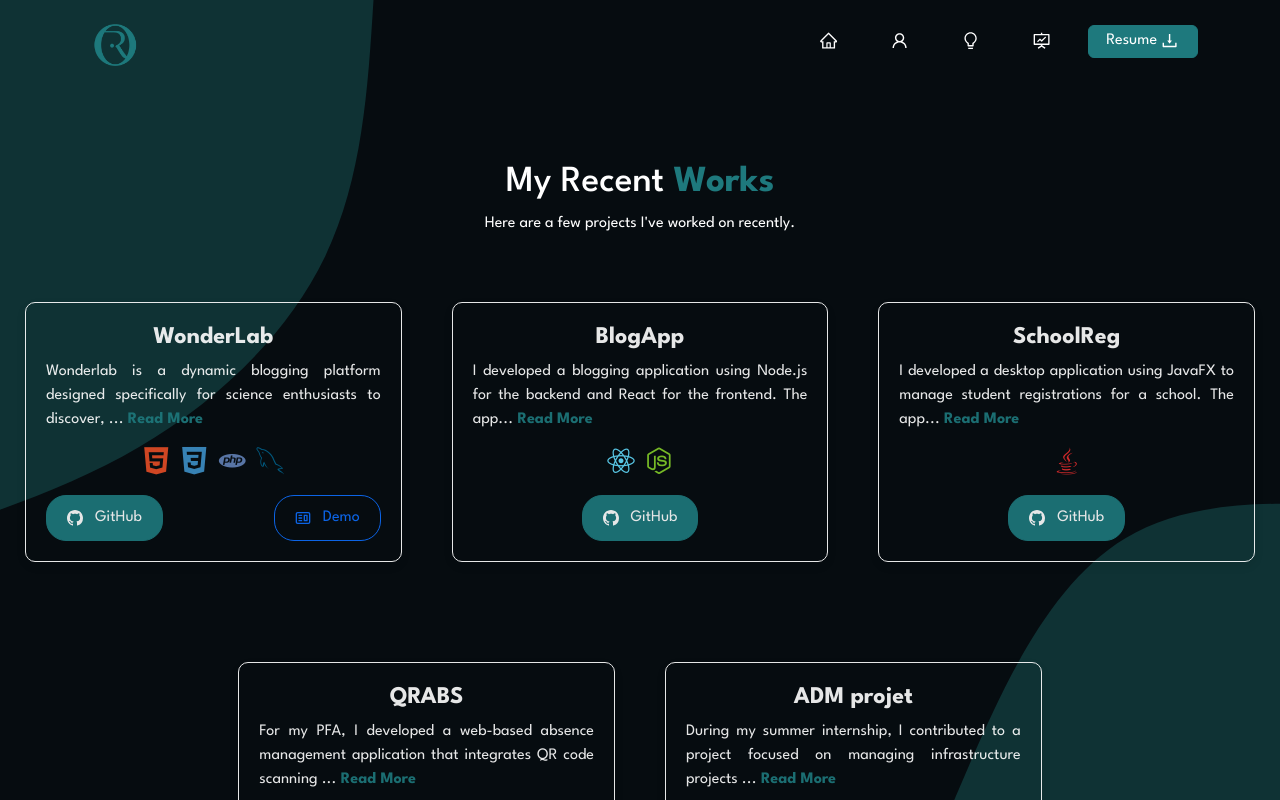
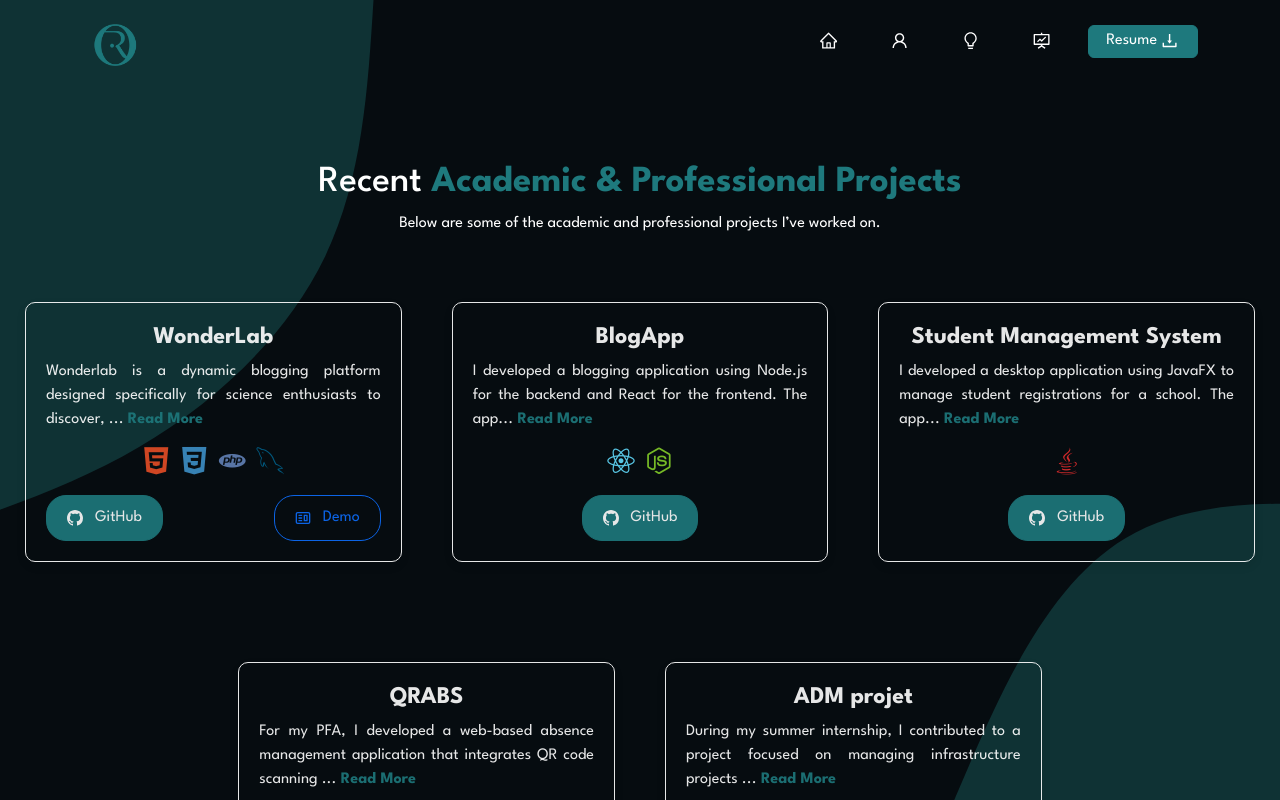
Before and after one commit to OussamaRemli/portfolio, a React (Create React App) app: page /project in a window 1280 px wide. Shown: the top 800 px of the page. Built offline with nearby package versions, Linux system fonts and the light colour scheme.

Commit message:
i update

```diff
--- a/src/components/Projects/Projects.js
+++ b/src/components/Projects/Projects.js
@@ -7,7 +7,7 @@ import project2 from "../../Assets/Projects/projet2.png";
 import project3 from "../../Assets/Projects/projet3.png";
 import project4 from "../../Assets/Projects/projet4.png";
 import project5 from "../../Assets/Projects/projet5.png";
-import adm1 from "../../Assets/Projects/ADM (1).png"
+import adm1 from "../../Assets/Projects/ADM (1).png";
 import adm2 from "../../Assets/Projects/ADM (2).png";
 import adm3 from "../../Assets/Projects/ADM (3).png";
 import adm4 from "../../Assets/Projects/ADM (4).png";
@@ -47,10 +47,12 @@ function Projects() {
     >
       <Container fluid>
         <motion.h1 className="project-heading" variants={headingVariants}>
-          My Recent <strong className="purple">Works</strong>
+          Recent{" "}
+          <strong className="purple">Academic & Professional Projects</strong>
         </motion.h1>
         <motion.p style={{ color: "white" }} variants={headingVariants}>
-          Here are a few projects I've worked on recently.
+          Below are some of the academic and professional projects I’ve worked
+          on.
         </motion.p>
 
         <Row style={{ justifyContent: "center", paddingBottom: "10px" }}>
@@ -86,9 +88,9 @@ function Projects() {
               <ProjectCard
                 imgPath={project5}
                 isBlog={false}
-                title="SchoolReg "
+                title="Student Management System"
                 description="I developed a desktop application using JavaFX to manage student registrations for a school. The application allows administrators to add, update, and manage student information efficiently through an intuitive graphical interface. This project helped me strengthen my skills in Java, particularly in building desktop applications with JavaFX, handling user input, and creating dynamic UI components. Additionally, I gained experience in managing data persistence and ensuring smooth user interactions within a desktop environment. This project enhanced my understanding of object-oriented programming and GUI development."
-                ghLink="https://github.com/MouadMakkour/BlogApp"
+                ghLink="https://github.com/OussamaRemli/Student-Management-System"
                 techStack={["java"]}
               />
             </motion.div>
@@ -136,7 +138,16 @@ function Projects() {
                 isBlog={false}
                 title="ADM projet"
                 imgPaths={[
-                  adm1, adm2, adm3, adm4, adm5, adm6, adm7, adm8, adm9, adm10,
+                  adm1,
+                  adm2,
+                  adm3,
+                  adm4,
+                  adm5,
+                  adm6,
+                  adm7,
+                  adm8,
+                  adm9,
+                  adm10,
                 ]}
                 description="During my summer internship, I contributed to a project focused on managing infrastructure projects for a highway company. The application was developed to facilitate the oversight and tracking of procedures related to highway construction, ensuring efficient management of project timelines and milestones. I utilized React combined with MUI to create an intuitive and responsive user interface, while Spring Boot served as the backbone for our backend services. A MySQL database was employed to manage project data and monitor progress effectively. We also utilized Azure for deployment, ensuring a scalable and reliable environment for our application. This role provided me with valuable insights into full-stack development, project tracking methodologies, and the operational challenges within the infrastructure sector."
                 ghLink="https://github.com/RezBadr/app-gestion-suivi-des-projets"
```
